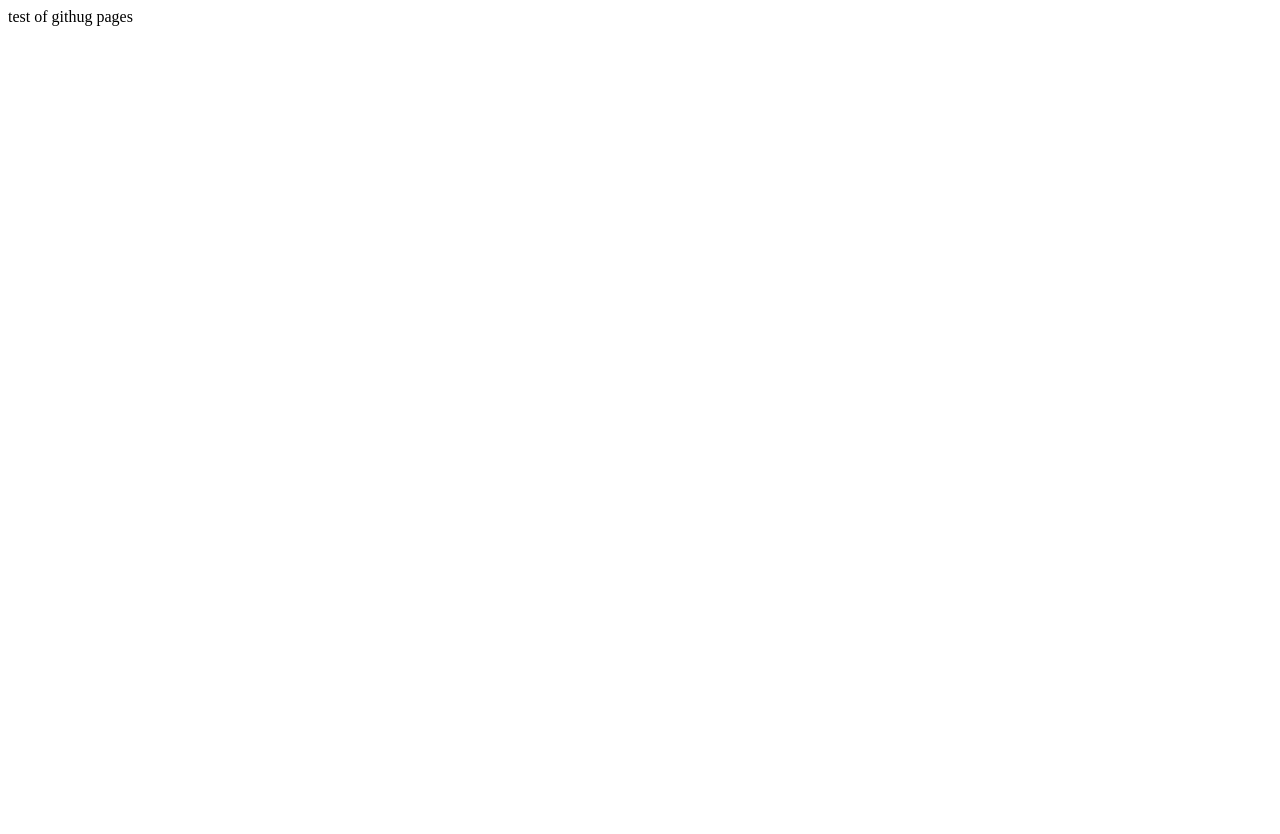
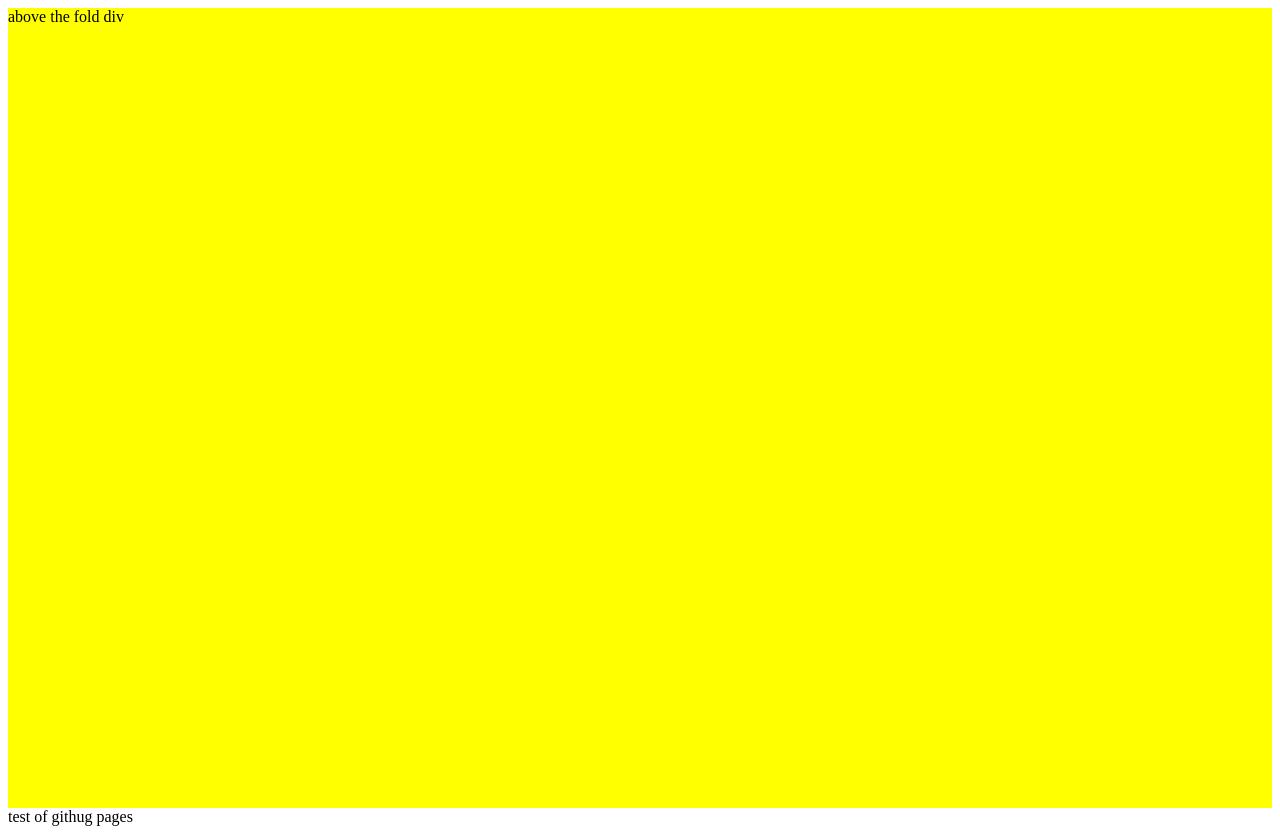
Before and after one commit to meiriko/meiriko.github.io, a plain HTML site: page index.html in a window 1280 px wide. Before the commit the page ends 800 px from the top, so only its background shows below. Drawn offline with nearby package versions, Linux system fonts and the light colour scheme.

Commit message:
added above the fold div

```diff
--- a/index.html
+++ b/index.html
@@ -8,6 +8,7 @@
 <meta name=viewport content="width=device-width, initial-scale=1">
 </head>
 <body>
+<div style="height: 800px; background: yellow;">above the fold div</div>
 <script src="http://ajax.googleapis.com/ajax/libs/jquery/1/jquery.min.js"></script>
 test of githug pages
 </body>
```
